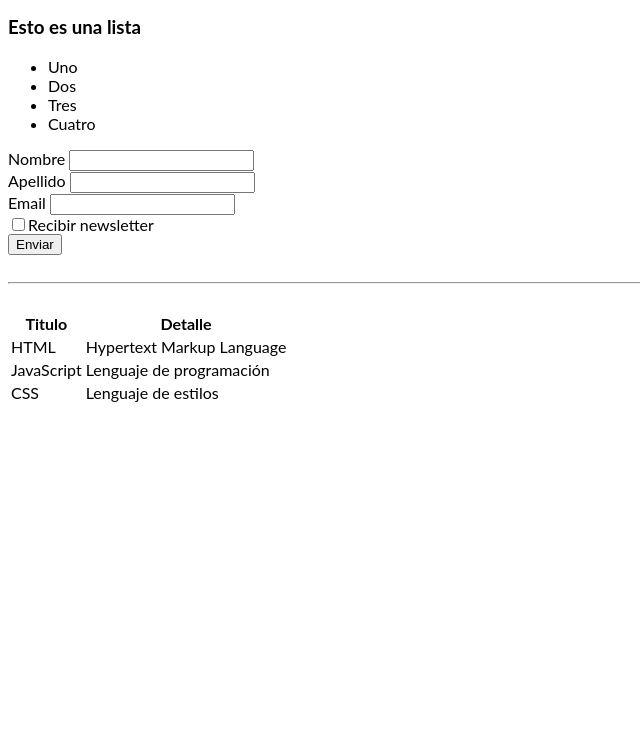
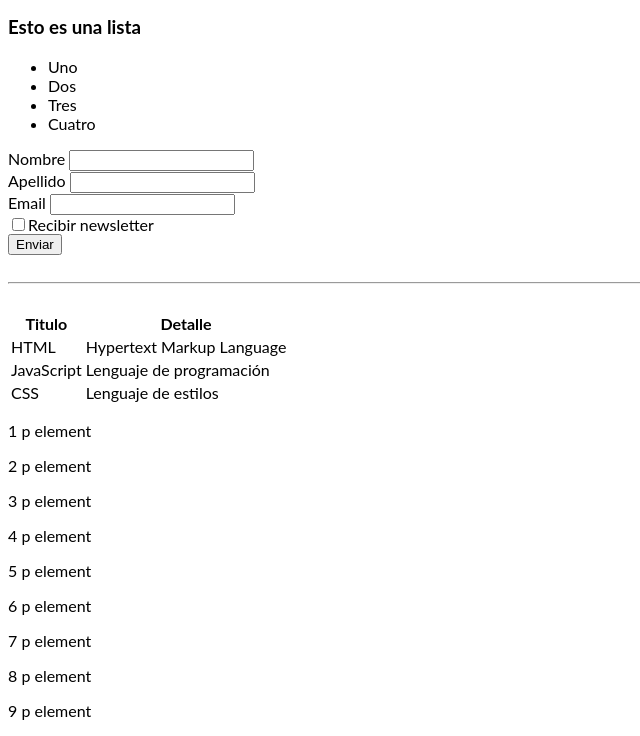
Before and after one commit to JLedezmaC/Tarea-3-cuatri3, a website: page index.html in a window 1280 px wide. Shown: the part 91-827 px from the top of the page, without its empty margins (0-640 px from the left). Before the commit the page ends 800 px from the top, so only its background shows below. Drawn offline with Linux system fonts and the light colour scheme.

Commit message:
Agrego ejercicio F

```diff
--- a/index.html
+++ b/index.html
@@ -78,6 +78,17 @@
         </tr>
       </table>
     </form>
+    <div id="foo">
+      <p>1 p element</p>
+      <p>2 p element</p>
+      <p>3 p element</p>
+      <p>4 p element</p>
+      <p>5 p element</p>
+      <p>6 p element</p>
+      <p>7 p element</p>
+      <p>8 p element</p>
+      <p>9 p element</p>
+    </div>
     <script src="js/script.js"></script>
   </body>
 </html>
--- a/js/script.js
+++ b/js/script.js
@@ -17,7 +17,7 @@
 
 */
 const elemento = document.querySelector('h3');
-console.log(elemento.innerText);
+console.log(elemento);
 
 /*
   EJERCICIO B: --------------------------------------------
@@ -59,3 +59,12 @@ console.log(SegundaCelda[2]);
 
 const terceracelda = document.querySelectorAll('tr');
 console.log(terceracelda[3]);
+
+
+/* Ejercicio F*/
+
+// Utiliza el for dependiendo de cuantos hijos del padre existan y imprime cada uno de los hijos//
+let foo = document.getElementById('foo');
+for (let i = 0; i < foo.children.length; i++) {
+    console.log(foo.children[i].innerHTML);
+}
```
